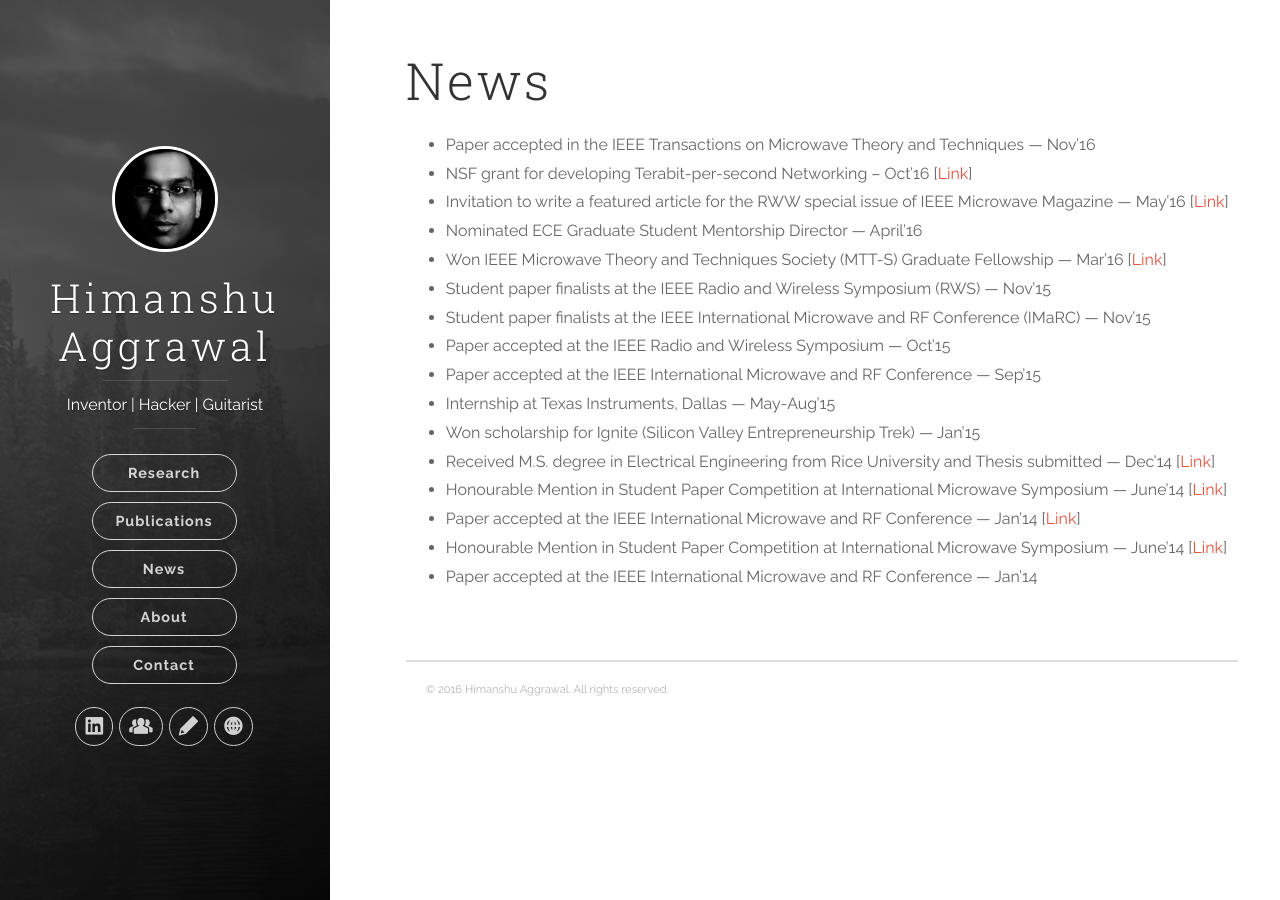
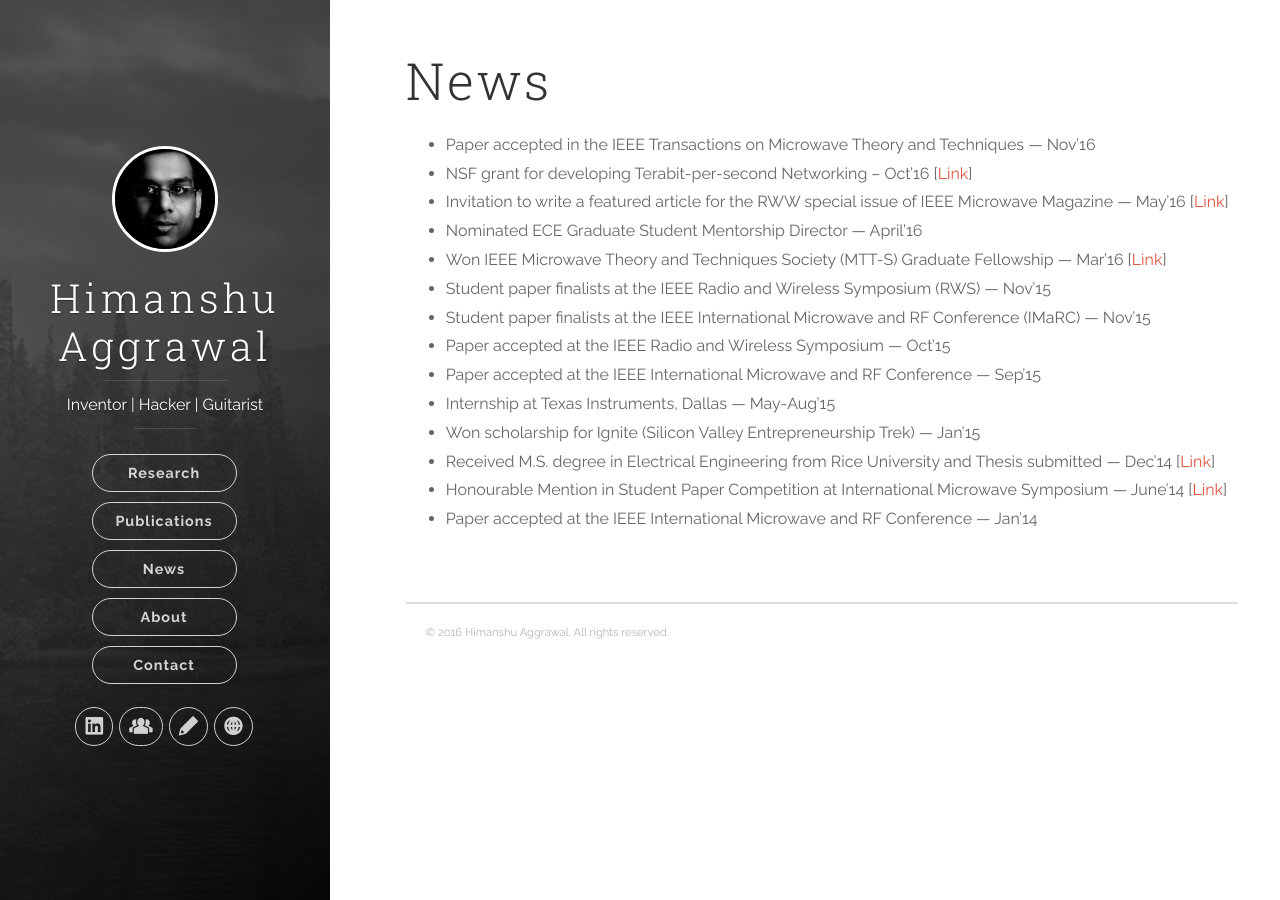
Before and after one commit to ahimanshu13/ahimanshu13.github.io, a Jekyll site: the page built from news/index.md, in a window 1280 px wide. Built offline with Jekyll 4.4.1, drawn with Linux system fonts in a browser that asks for light colours; nearby versions of some CDN libraries.

Commit message:
Update News

```diff
--- a/news/index.md
+++ b/news/index.md
@@ -16,7 +16,5 @@ published: true
 - Internship at Texas Instruments, Dallas  --- May-Aug'15
 - Won scholarship for Ignite (Silicon Valley Entrepreneurship Trek) --- Jan'15
 - Received M.S. degree in Electrical Engineering from Rice University and Thesis submitted --- Dec'14 [[Link](https://scholarship.rice.edu/handle/1911/87740){:target="_blank"}]
-- Honourable Mention in Student Paper Competition at International Microwave Symposium --- June'14 [[Link](http://ieeexplore.ieee.org/xpl/articleDetails.jsp?arnumber=6848630&newsearch=true&queryText=H.%20Aggrawal){:target="_blank"}]
-- Paper accepted at the IEEE International Microwave and RF Conference --- Jan'14 [[Link](http://ieeexplore.ieee.org/xpl/articleDetails.jsp?arnumber=6848630&newsearch=true&queryText=H.%20Aggrawal){:target="_blank"}]
 - Honourable Mention in Student Paper Competition at International Microwave Symposium --- June'14 [[Link](http://www.ece.rice.edu/news/Students_IMS2014_Finalists.aspx){:target="_blank"}]
 - Paper accepted at the IEEE International Microwave and RF Conference --- Jan'14
```
